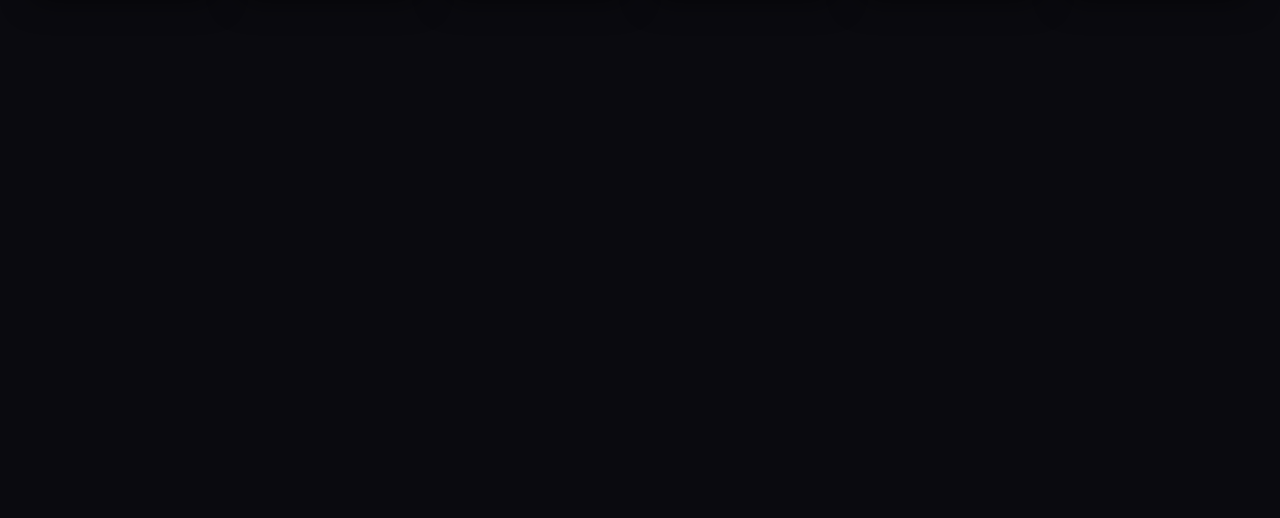
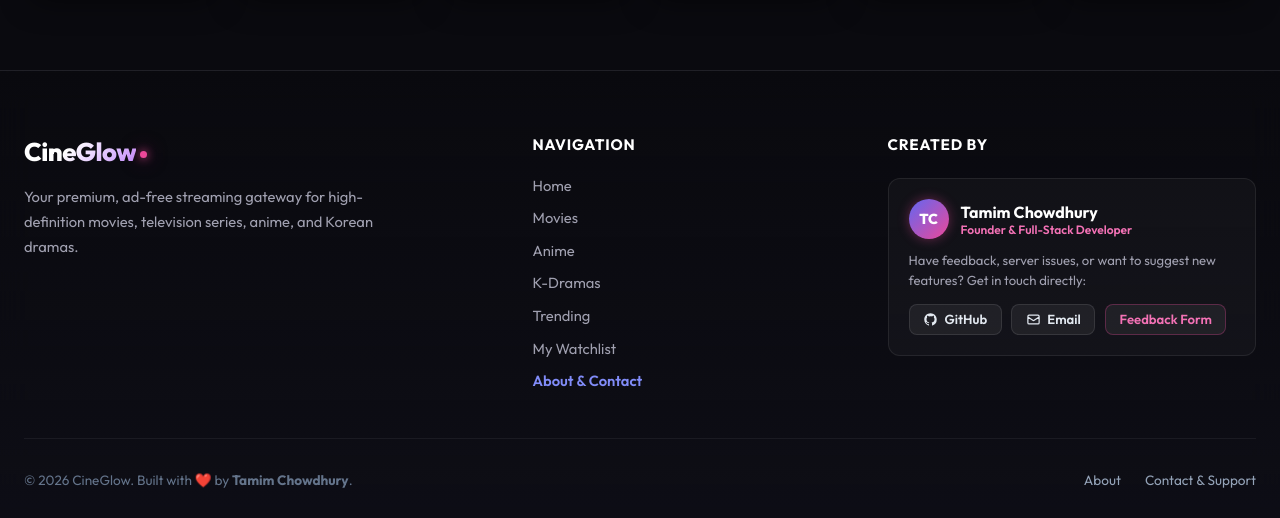
Before and after one commit to Tamim544/Cineglow--Streaming-Website, a Next.js app: page / in a window 1280 px wide. Shown: the part 2192-2710 px from the top of the page. Before the commit the page ends 2246 px from the top, so only its background shows below. Built offline with nearby package versions, Linux system fonts and the light colour scheme; no server answers.

Commit message:
feat(footer): add global site footer with creator profile and contact links

```diff
--- a/src/app/layout.tsx
+++ b/src/app/layout.tsx
@@ -21,6 +21,7 @@ export const metadata: Metadata = {
 
 
 import Navbar from "@/components/Navbar";
+import Footer from "@/components/Footer";
 
 export default function RootLayout({
   children,
@@ -32,6 +33,7 @@ export default function RootLayout({
       <body>
         <Navbar />
         <main>{children}</main>
+        <Footer />
       </body>
     </html>
   );
--- /dev/null
+++ b/src/components/Footer.module.css
@@ -0,0 +1,226 @@
+.footer {
+  width: 100%;
+  background: linear-gradient(180deg, rgba(10, 10, 15, 0.4) 0%, rgba(14, 14, 22, 0.95) 100%);
+  border-top: 1px solid rgba(255, 255, 255, 0.08);
+  margin-top: 5rem;
+  padding: 4rem 1.5rem 2rem;
+  position: relative;
+  z-index: 10;
+  backdrop-filter: blur(16px);
+  -webkit-backdrop-filter: blur(16px);
+}
+
+.footerContainer {
+  max-width: 1280px;
+  margin: 0 auto;
+  display: grid;
+  grid-template-columns: 1.5fr 1fr 1.2fr;
+  gap: 3rem;
+  margin-bottom: 3rem;
+}
+
+/* Brand Column */
+.brandCol {
+  display: flex;
+  flex-direction: column;
+  gap: 1rem;
+}
+
+.logo {
+  display: inline-flex;
+  align-items: center;
+  gap: 2px;
+  font-size: 1.6rem;
+  font-weight: 800;
+  text-decoration: none;
+  letter-spacing: -0.02em;
+}
+
+.logoText {
+  background: linear-gradient(135deg, #ffffff 40%, #c084fc 100%);
+  -webkit-background-clip: text;
+  -webkit-text-fill-color: transparent;
+}
+
+.logoDot {
+  width: 7px;
+  height: 7px;
+  border-radius: 50%;
+  background: #ec4899;
+  box-shadow: 0 0 10px #ec4899, 0 0 20px rgba(236, 72, 153, 0.5);
+  margin-left: 2px;
+  margin-top: 5px;
+}
+
+.brandDesc {
+  color: var(--text-secondary);
+  font-size: 0.92rem;
+  line-height: 1.7;
+  max-width: 360px;
+}
+
+/* Links Column */
+.linksCol {
+  display: flex;
+  flex-direction: column;
+  gap: 0.85rem;
+}
+
+.colTitle {
+  font-size: 0.95rem;
+  font-weight: 700;
+  color: #ffffff;
+  text-transform: uppercase;
+  letter-spacing: 0.8px;
+  margin-bottom: 0.5rem;
+}
+
+.footerLink {
+  color: var(--text-secondary);
+  font-size: 0.92rem;
+  text-decoration: none;
+  transition: all 0.2s ease;
+  width: fit-content;
+}
+
+.footerLink:hover {
+  color: #ffffff;
+  transform: translateX(4px);
+}
+
+/* Creator Column */
+.creatorCol {
+  display: flex;
+  flex-direction: column;
+  gap: 1rem;
+}
+
+.creatorBox {
+  background: rgba(255, 255, 255, 0.03);
+  border: 1px solid rgba(255, 255, 255, 0.08);
+  border-radius: var(--radius-md);
+  padding: 1.25rem;
+}
+
+.creatorHeader {
+  display: flex;
+  align-items: center;
+  gap: 0.75rem;
+  margin-bottom: 0.75rem;
+}
+
+.creatorAvatarSmall {
+  width: 40px;
+  height: 40px;
+  border-radius: 50%;
+  background: linear-gradient(135deg, #6366f1, #ec4899);
+  color: #ffffff;
+  display: flex;
+  align-items: center;
+  justify-content: center;
+  font-weight: 800;
+  font-size: 0.9rem;
+  box-shadow: 0 0 12px rgba(236, 72, 153, 0.4);
+}
+
+.creatorName {
+  font-weight: 700;
+  color: #ffffff;
+  font-size: 1rem;
+}
+
+.creatorRole {
+  font-size: 0.75rem;
+  color: #f472b6;
+  font-weight: 600;
+}
+
+.creatorLinks {
+  display: flex;
+  gap: 0.6rem;
+  flex-wrap: wrap;
+}
+
+.creatorBtn {
+  display: inline-flex;
+  align-items: center;
+  gap: 0.4rem;
+  padding: 0.4rem 0.85rem;
+  border-radius: var(--radius-sm);
+  font-size: 0.82rem;
+  font-weight: 600;
+  text-decoration: none;
+  color: #e2e8f0;
+  background: rgba(255, 255, 255, 0.06);
+  border: 1px solid rgba(255, 255, 255, 0.1);
+  transition: all 0.2s ease;
+}
+
+.creatorBtn:hover {
+  background: rgba(255, 255, 255, 0.12);
+  color: #ffffff;
+  transform: translateY(-2px);
+}
+
+/* Bottom Bar */
+.bottomBar {
+  max-width: 1280px;
+  margin: 0 auto;
+  padding-top: 2rem;
+  border-top: 1px solid rgba(255, 255, 255, 0.06);
+  display: flex;
+  justify-content: space-between;
+  align-items: center;
+  flex-wrap: wrap;
+  gap: 1rem;
+  color: #64748b;
+  font-size: 0.85rem;
+}
+
+.bottomLinks {
+  display: flex;
+  gap: 1.5rem;
+}
+
+.bottomLinks a {
+  color: #94a3b8;
+  text-decoration: none;
+  transition: color 0.2s ease;
+}
+
+.bottomLinks a:hover {
+  color: #ffffff;
+}
+
+/* Responsive */
+@media (max-width: 900px) {
+  .footerContainer {
+    grid-template-columns: 1fr 1fr;
+  }
+
+  .creatorCol {
+    grid-column: span 2;
+  }
+}
+
+@media (max-width: 600px) {
+  .footer {
+    padding: 3rem 1rem 2rem;
+    margin-top: 3rem;
+  }
+
+  .footerContainer {
+    grid-template-columns: 1fr;
+    gap: 2.25rem;
+  }
+
+  .creatorCol {
+    grid-column: span 1;
+  }
+
+  .bottomBar {
+    flex-direction: column;
+    text-align: center;
+    gap: 0.75rem;
+  }
+}
--- /dev/null
+++ b/src/components/Footer.tsx
@@ -0,0 +1,101 @@
+import Link from "next/link";
+import styles from "./Footer.module.css";
+
+export default function Footer() {
+  return (
+    <footer className={styles.footer}>
+      <div className={styles.footerContainer}>
+        {/* Brand Column */}
+        <div className={styles.brandCol}>
+          <Link href="/" className={styles.logo}>
+            <span className={styles.logoText}>CineGlow</span>
+            <span className={styles.logoDot} />
+          </Link>
+          <p className={styles.brandDesc}>
+            Your premium, ad-free streaming gateway for high-definition movies, television series,
+            anime, and Korean dramas.
+          </p>
+        </div>
+
+        {/* Navigation Links Column */}
+        <div className={styles.linksCol}>
+          <div className={styles.colTitle}>Navigation</div>
+          <Link href="/" className={styles.footerLink}>Home</Link>
+          <Link href="/browse" className={styles.footerLink}>Movies</Link>
+          <Link href="/anime" className={styles.footerLink}>Anime</Link>
+          <Link href="/kdramas" className={styles.footerLink}>K-Dramas</Link>
+          <Link href="/trending" className={styles.footerLink}>Trending</Link>
+          <Link href="/watchlist" className={styles.footerLink}>My Watchlist</Link>
+          <Link href="/about" className={styles.footerLink} style={{ color: "var(--accent-hover)", fontWeight: 600 }}>
+            About & Contact
+          </Link>
+        </div>
+
+        {/* Creator & Contact Column */}
+        <div className={styles.creatorCol}>
+          <div className={styles.colTitle}>Created By</div>
+          <div className={styles.creatorBox}>
+            <div className={styles.creatorHeader}>
+              <div className={styles.creatorAvatarSmall}>TC</div>
+              <div>
+                <div className={styles.creatorName}>Tamim Chowdhury</div>
+                <div className={styles.creatorRole}>Founder & Full-Stack Developer</div>
+              </div>
+            </div>
+
+            <p style={{ color: "var(--text-secondary)", fontSize: "0.82rem", lineHeight: 1.5, marginBottom: "0.85rem" }}>
+              Have feedback, server issues, or want to suggest new features? Get in touch directly:
+            </p>
+
+            <div className={styles.creatorLinks}>
+              <a
+                href="https://github.com/Tamim544"
+                target="_blank"
+                rel="noreferrer"
+                className={styles.creatorBtn}
+              >
+                <svg width="15" height="15" fill="currentColor" viewBox="0 0 24 24">
+                  <path
+                    fillRule="evenodd"
+                    d="M12 2C6.477 2 2 6.484 2 12.017c0 4.425 2.865 8.18 6.839 9.504.5.092.682-.217.682-.483 0-.237-.008-.868-.013-1.703-2.782.605-3.369-1.343-3.369-1.343-.454-1.158-1.11-1.466-1.11-1.466-.908-.62.069-.608.069-.608 1.003.07 1.53 1.032 1.53 1.032.892 1.53 2.341 1.088 2.91.832.092-.647.35-1.088.636-1.338-2.22-.253-4.555-1.113-4.555-4.951 0-1.093.39-1.988 1.029-2.688-.103-.253-.446-1.272.098-2.65 0 0 .84-.27 2.75 1.026A9.564 9.564 0 0112 6.844c.85.004 1.705.115 2.504.337 1.909-1.296 2.747-1.027 2.747-1.027.546 1.379.202 2.398.1 2.651.64.7 1.028 1.595 1.028 2.688 0 3.848-2.339 4.695-4.566 4.943.359.309.678.92.678 1.855 0 1.338-.012 2.419-.012 2.747 0 .268.18.58.688.482A10.019 10.019 0 0022 12.017C22 6.484 17.522 2 12 2z"
+                    clipRule="evenodd"
+                  />
+                </svg>
+                <span>GitHub</span>
+              </a>
+
+              <a
+                href="mailto:cloudcipher.io@gmail.com"
+                className={styles.creatorBtn}
+              >
+                <svg width="15" height="15" fill="none" stroke="currentColor" viewBox="0 0 24 24">
+                  <path strokeLinecap="round" strokeLinejoin="round" strokeWidth={2} d="M3 8l7.89 5.26a2 2 0 002.22 0L21 8M5 19h14a2 2 0 002-2V7a2 2 0 00-2-2H5a2 2 0 00-2 2v10a2 2 0 002 2z" />
+                </svg>
+                <span>Email</span>
+              </a>
+
+              <Link
+                href="/about#contact"
+                className={styles.creatorBtn}
+                style={{ borderColor: "rgba(236, 72, 153, 0.3)", color: "#f472b6" }}
+              >
+                <span>Feedback Form</span>
+              </Link>
+            </div>
+          </div>
+        </div>
+      </div>
+
+      {/* Bottom Bar */}
+      <div className={styles.bottomBar}>
+        <div>
+          © {new Date().getFullYear()} CineGlow. Built with ❤️ by <strong>Tamim Chowdhury</strong>.
+        </div>
+        <div className={styles.bottomLinks}>
+          <Link href="/about">About</Link>
+          <Link href="/about#contact">Contact & Support</Link>
+        </div>
+      </div>
+    </footer>
+  );
+}
```
